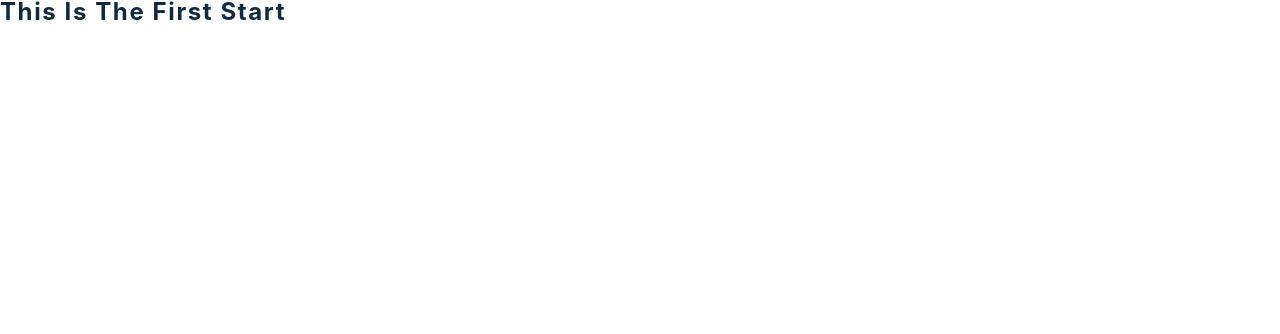
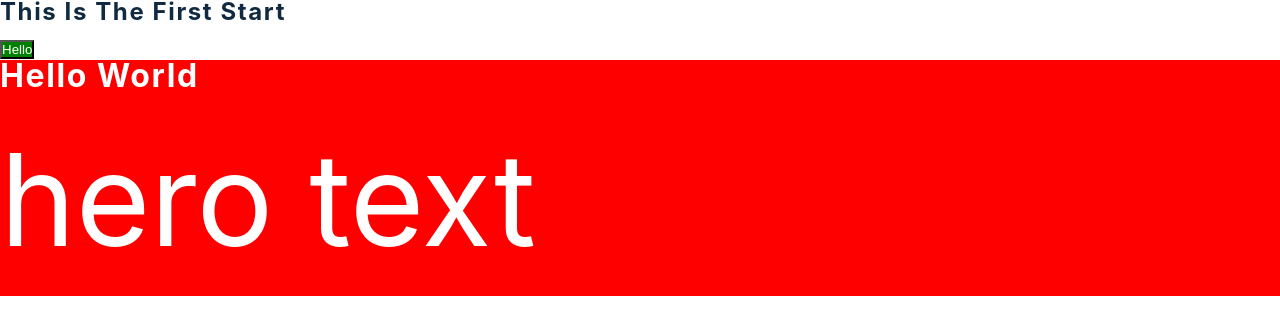
Before and after one commit to royaldev1031/comfy-sloth-ecommerce, a React (Create React App) app: page / in a window 1280 px wide. Shown: the top 334 px of the page. Built offline with nearby package versions, Linux system fonts and the light colour scheme; the HTML template or start-up script is replaced by a standard one.

Commit message:
implement styled-components

```diff
--- a/src/App.js
+++ b/src/App.js
@@ -2,8 +2,34 @@ import React from 'react'
 import { BrowserRouter as Router, Switch, Route } from 'react-router-dom'
 import { Navbar, Sidebar, Footer } from './components'
 
+import styled from 'styled-components'
+
+const Button = styled.button`
+  background: green;
+  color: white;
+`
+
+const Container = styled.div`
+  background: red;
+  color: white;
+  .hero {
+    font-size: 8rem;
+  }
+`
+
 function App() {
-  return <h4>This is the first start</h4>
+  return (
+    <div>
+      <h4>This is the first start</h4>
+      <Button>Hello</Button>
+      <Container>
+        <div>
+          <h3>Hello world</h3>
+          <div className="hero">hero text</div>
+        </div>
+      </Container>
+    </div>
+  )
 }
 
 export default App
```
Also changed, not shown: 1 other file (tests, documents, lock files or other folders).
